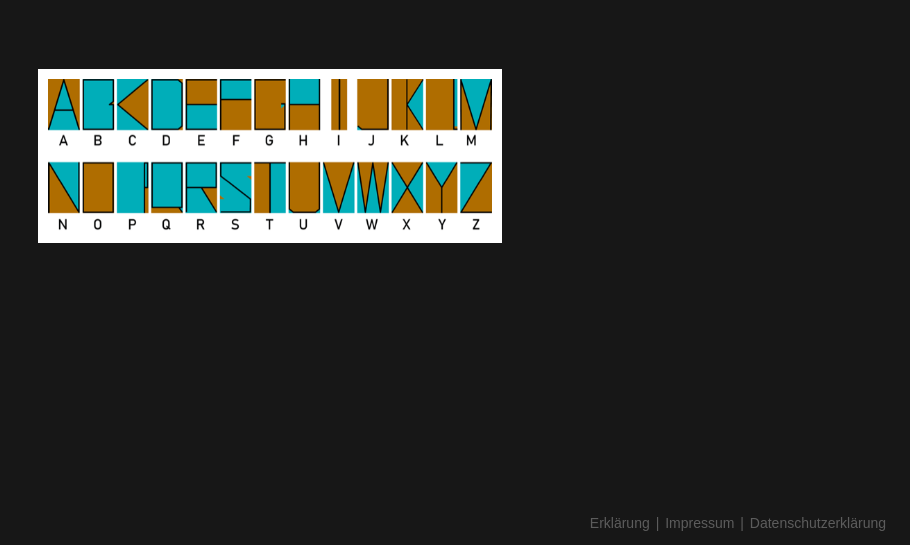
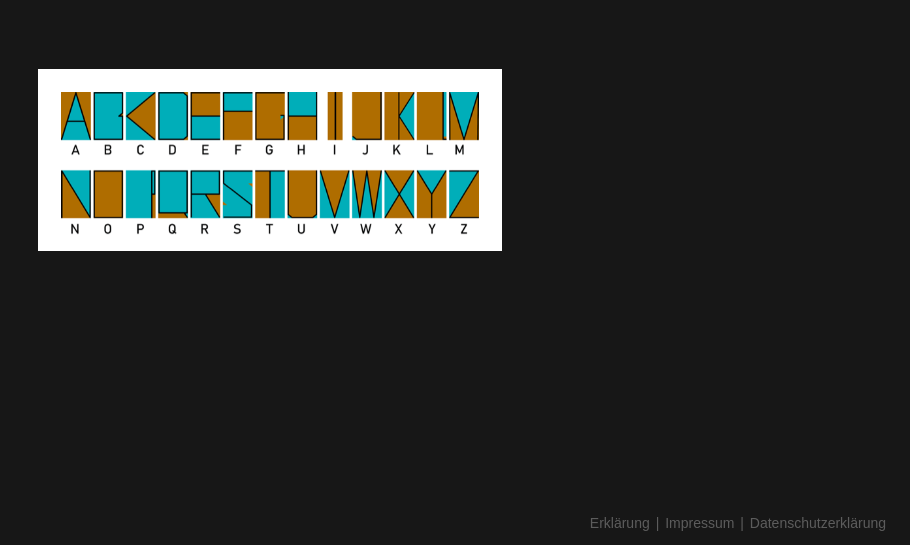
Before and after one commit to Tobias-Rehberger/trilg-website, an Astro site: page /manual in a window 1280 px wide. Shown: the part 255-800 px from the top of the page, without its empty margins (370-1280 px from the left). Built offline with nearby package versions, Linux system fonts and the light colour scheme; Astro itself is replaced by a stand-in of ours.

Commit message:
updated manual

```diff
--- a/src/pages/manual.astro
+++ b/src/pages/manual.astro
@@ -2,22 +2,17 @@
 import "../styles/global.css";
 import Layout from "../layouts/Layout.astro";
 import manualImage from "../assets/manual.png";
-
-// Welcome to Astro! Wondering what to do next? Check out the Astro documentation at https://docs.astro.build
-// Don't want to use any of this? Delete everything in this file, the `assets`, `components`, and `layouts` directories, and start fresh.
 ---
 
 <Layout>
   <h1 class="text-3xl">Erklärung Alphabet</h1>
   <section class="space-y-12">
-    <!-- <h2 class="text-xl mt-12 mb-6">Schritt für Schritt</h2>
-    <p>
-      Hier steht in Kürze eine Anleitung, die die Benutzung der App erklärt.
-    </p> -->
-    <img
-      src={manualImage.src}
-      alt="Anleitung trilg App"
-      class="w-full bg-white border-10 border-white"
-    />
+    <div>
+      <img
+        src={manualImage.src}
+        class="pt-[5%] px-[5%] pb-[3%] bg-white w-full"
+        alt="Anleitung trilg App"
+      />
+    </div>
   </section>
 </Layout>
--- a/src/styles/global.css
+++ b/src/styles/global.css
@@ -1,5 +1,7 @@
 @import "tailwindcss";
 @import "@fontsource-variable/google-sans-code";
+
+@source ".";
 
 @theme {
   --font-heading: "Google Sans Code Variable", sans-serif;
```
